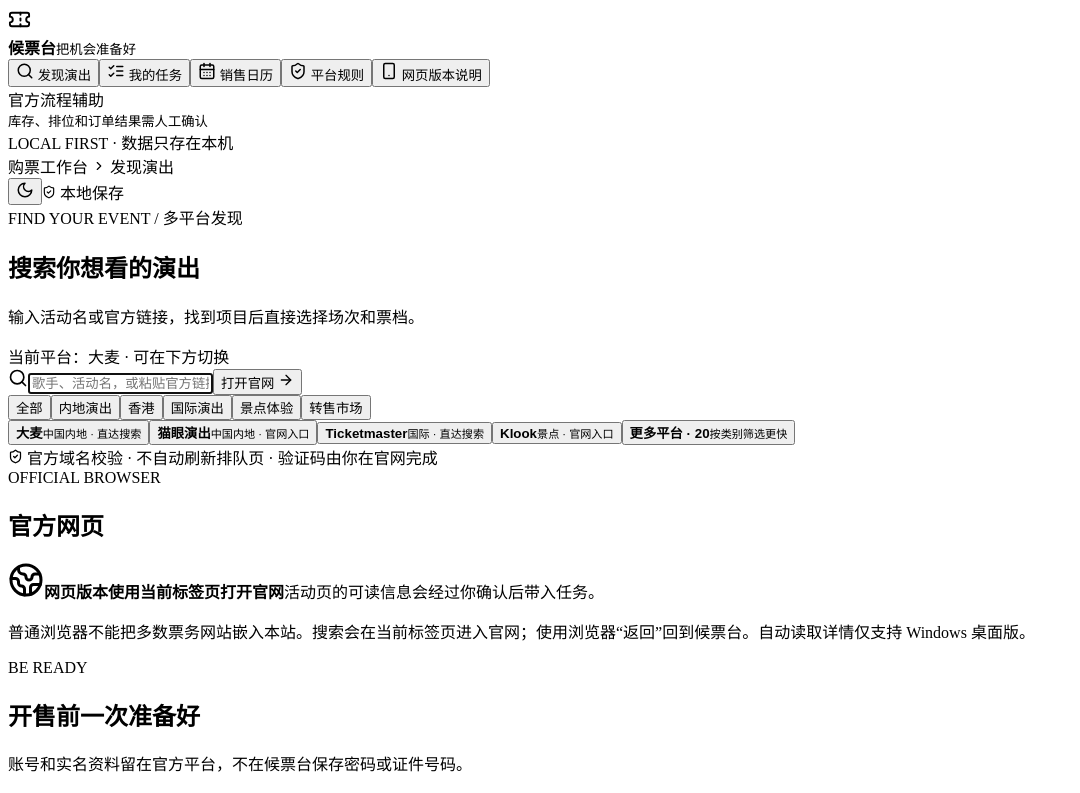
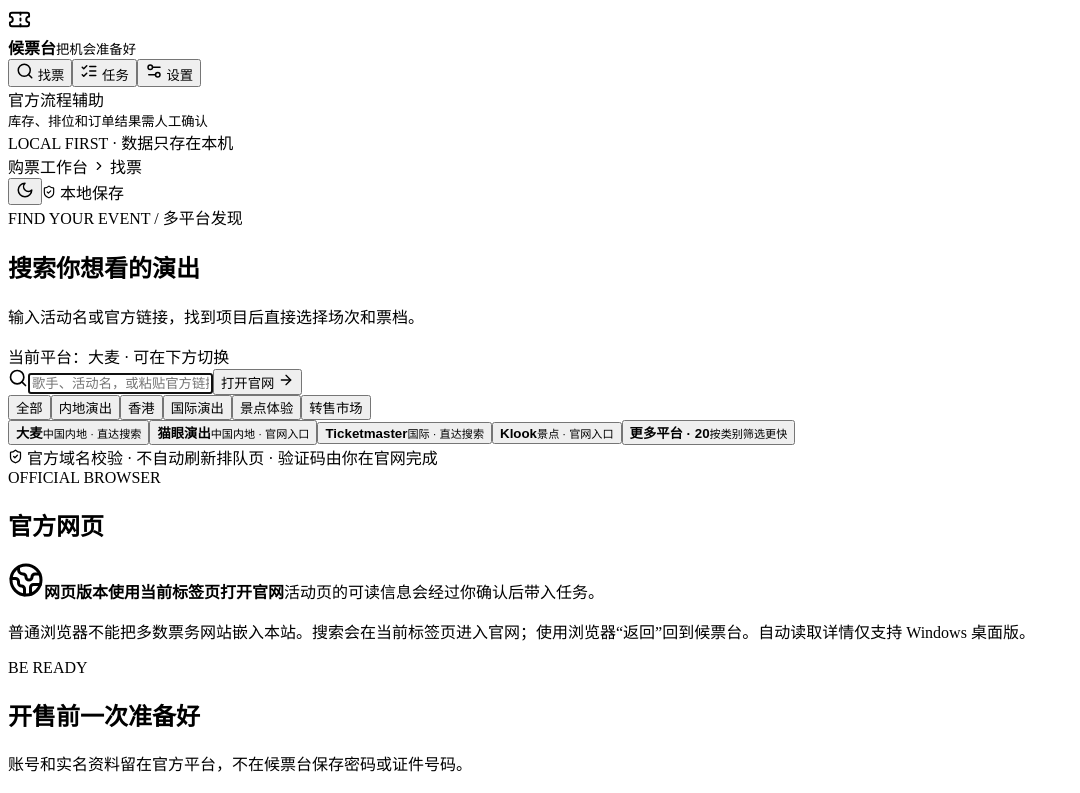
Before and after one commit to yzh423/ticket-master, a React (Vite) app: page / in a window 1280 px wide. Shown: the top 793 px of the page, without its empty margins (0-1080 px from the left). Built offline with nearby package versions, Linux system fonts and the light colour scheme.

Commit message:
refactor: reduce app navigation to three destinations

```diff
--- a/src/App.tsx
+++ b/src/App.tsx
@@ -506,43 +506,25 @@ export default function App() {
               setActiveOpportunityId(null);
             }}
           >
-            <Search size={18} /> 发现演出
+            <Search size={18} /> 找票
           </button>
           <button
-            className={page === 'dashboard' ? 'active' : ''}
+            className={page === 'dashboard' || page === 'calendar' ? 'active' : ''}
             onClick={() => {
               setPage('dashboard');
               setSelectedId(null);
             }}
           >
-            <ListChecks size={18} /> 我的任务
+            <ListChecks size={18} /> 任务
           </button>
           <button
-            className={page === 'calendar' ? 'active' : ''}
-            onClick={() => {
-              setPage('calendar');
-              setSelectedId(null);
-            }}
-          >
-            <CalendarDays size={18} /> 销售日历
-          </button>
-          <button
-            className={page === 'guide' ? 'active' : ''}
-            onClick={() => {
-              setPage('guide');
-              setSelectedId(null);
-            }}
-          >
-            <ShieldCheck size={18} /> 平台规则
-          </button>
-          <button
-            className={page === 'device' ? 'active' : ''}
+            className={page === 'guide' || page === 'device' ? 'active' : ''}
             onClick={() => {
               setPage('device');
               setSelectedId(null);
             }}
           >
-            <Smartphone size={18} /> {web ? '网页版本说明' : '设备与会话'}
+            <Settings2 size={18} /> 设置
           </button>
         </nav>
         <div className="side-note">
@@ -561,16 +543,10 @@ export default function App() {
             {selected
               ? selected.title
               : page === 'discover'
-                ? '发现演出'
-                : page === 'calendar'
-                  ? '销售日历'
-                  : page === 'guide'
-                    ? '平台规则'
-                    : page === 'device'
-                      ? web
-                        ? '网页版本说明'
-                        : '设备与会话'
-                      : '我的任务'}
+                ? '找票'
+                : page === 'dashboard' || page === 'calendar'
+                  ? '任务'
+                  : '设置'}
           </span>
           <div className="topbar-actions">
             <button
@@ -654,6 +630,9 @@ export default function App() {
                   <p>选好票档和人数，提前检查资格与官方销售阶段。排队和下单仍在原平台完成。</p>
                 </div>
                 <div className="button-row">
+                  <button className="button ghost" onClick={() => setPage('calendar')}>
+                    <CalendarDays size={18} /> 按时间
+                  </button>
                   <button className="button secondary" onClick={() => setPage('discover')}>
                     <Search size={18} /> 搜索演出
                   </button>
@@ -907,10 +886,13 @@ export default function App() {
             <>
               <div className="page-heading">
                 <div>
-                  <span className="eyebrow">SALES & WAITLIST</span>
-                  <h1>销售日历</h1>
+                  <span className="eyebrow">按时间查看</span>
+                  <h1>任务时间线</h1>
                   <p>只显示你录入且附有来源的机会，时间同时保留活动所在地时区。</p>
                 </div>
+                <button className="button ghost" onClick={() => setPage('dashboard')}>
+                  <ListChecks size={18} /> 任务列表
+                </button>
               </div>
               {upcoming.length ? (
                 <div className="timeline big-timeline">
@@ -950,6 +932,12 @@ export default function App() {
             </>
           ) : page === 'guide' ? (
             <>
+              <div className="settings-switch" role="tablist" aria-label="设置类别">
+                <button role="tab" aria-selected="false" onClick={() => setPage('device')}>
+                  {web ? '应用与数据' : '手机与数据'}
+                </button>
+                <button role="tab" aria-selected="true">平台说明</button>
+              </div>
               <div className="page-heading">
                 <div>
                   <span className="eyebrow">PLATFORM NOTES</span>
@@ -1019,6 +1007,12 @@ export default function App() {
             </>
           ) : web ? (
             <>
+              <div className="settings-switch" role="tablist" aria-label="设置类别">
+                <button role="tab" aria-selected="true">应用与数据</button>
+                <button role="tab" aria-selected="false" onClick={() => setPage('guide')}>
+                  平台说明
+                </button>
+              </div>
               <div className="page-heading">
                 <div>
                   <span className="eyebrow">WEB EDITION</span>
@@ -1068,6 +1062,12 @@ export default function App() {
             </>
           ) : (
             <>
+              <div className="settings-switch" role="tablist" aria-label="设置类别">
+                <button role="tab" aria-selected="true">手机与数据</button>
+                <button role="tab" aria-selected="false" onClick={() => setPage('guide')}>
+                  平台说明
+                </button>
+              </div>
               <div className="page-heading">
                 <div>
                   <span className="eyebrow">ANDROID BRIDGE</span>
```
Also changed, not shown: tests/smoke.cjs (+20 -12 lines), tests/web.cjs (+5 -4 lines).
